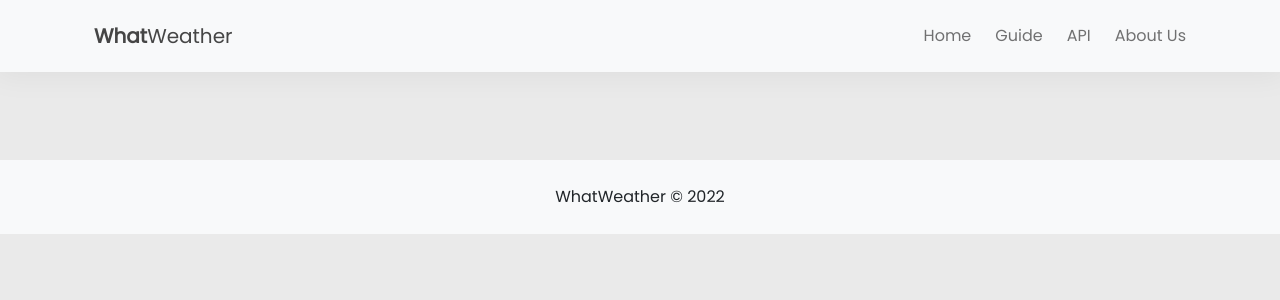
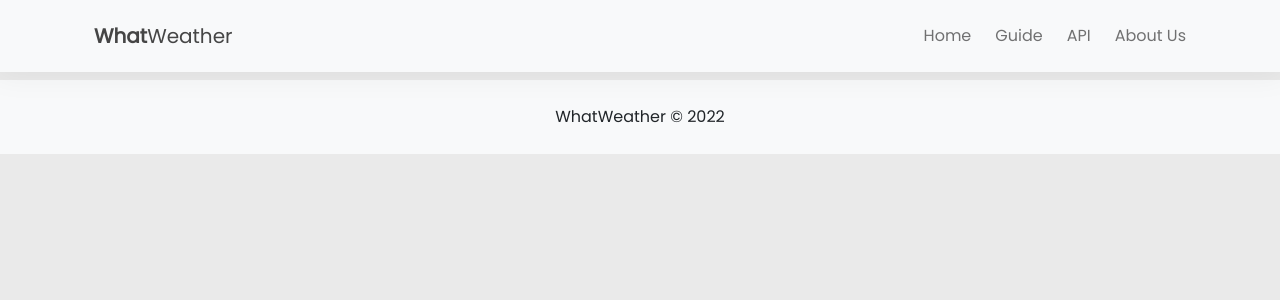
Before and after one commit to Bimoaryobkr/DicodingCapstone-WhatWeather, a React (Create React App) app: page / in a window 1280 px wide. Shown: the top 300 px of the page. Built offline with nearby package versions, Linux system fonts and the light colour scheme; no server answers.

Commit message:
Fix Padding pada Main

```diff
--- a/src/styles/style.css
+++ b/src/styles/style.css
@@ -13,7 +13,7 @@ body {
 }
 
 main {
-  padding: 80px 0px 80px 0px;
+  padding: 80px 0px 0px 0px;
 }
 
 .app-container {
@@ -272,5 +272,4 @@ hr {
   margin-left: auto;
   margin-right: auto;
   margin-top: 15%;
-  margin-bottom: 50%;
 }
```
